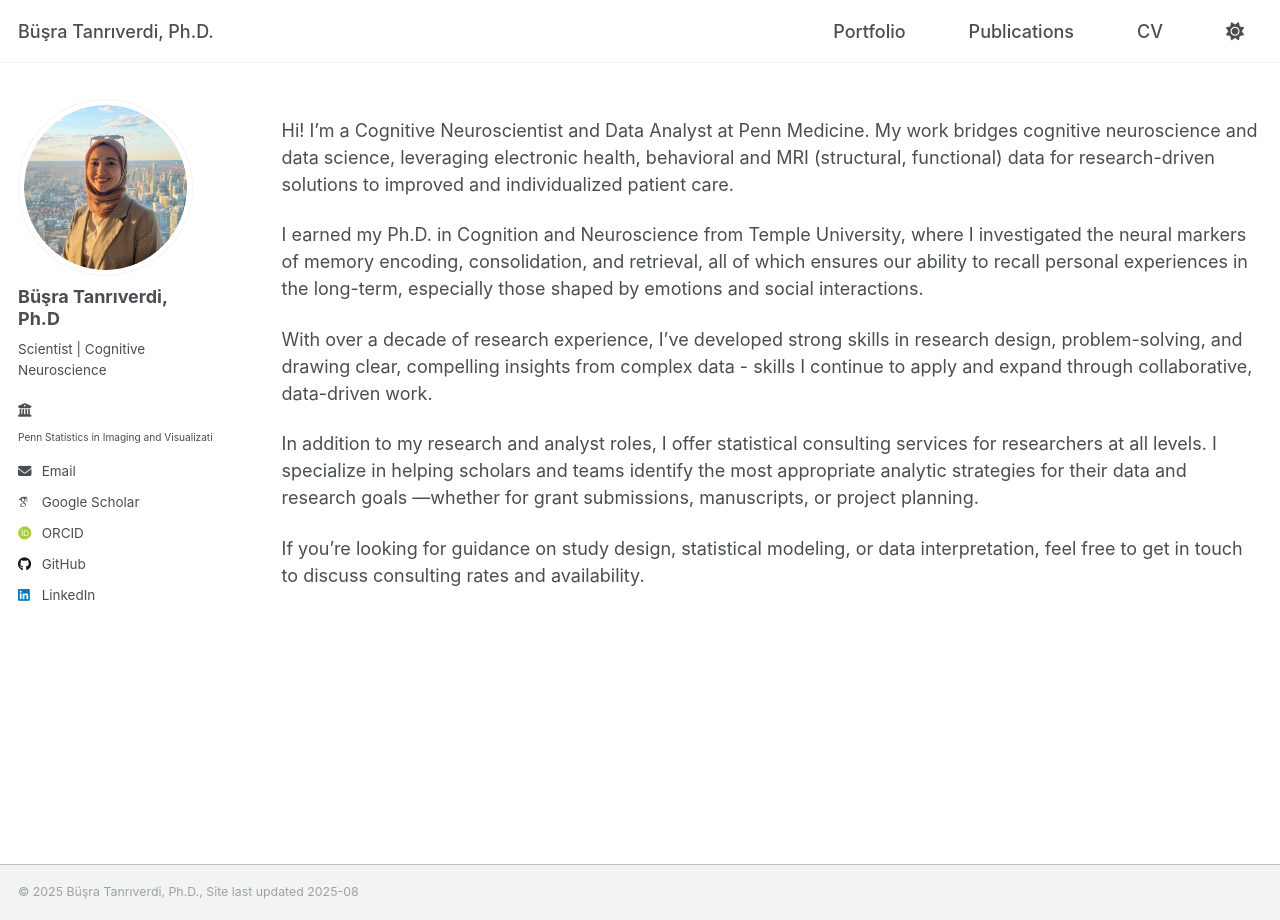
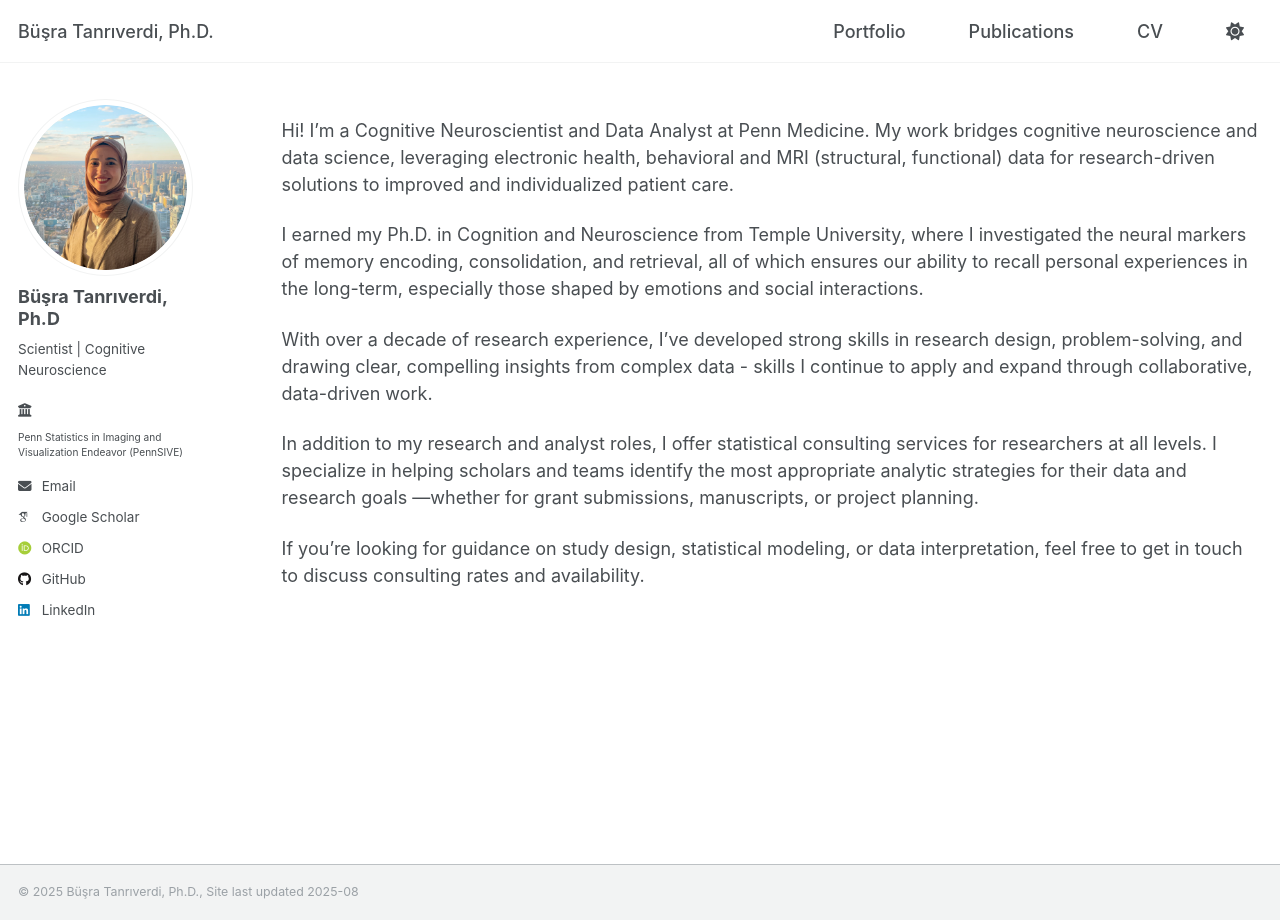
Before and after one commit to busratanriverdi/busratanriverdi.github.io, a Jekyll site: the page built from _pages/about.md, in a window 1280 px wide. Built offline with Jekyll 4.4.1, drawn with Linux system fonts in a browser that asks for light colours; some web fonts are replaced; a script that is not in the unit is left out.

```diff
--- a/_config.yml
+++ b/_config.yml
@@ -27,9 +27,7 @@ author:
   pronouns         : # example: "she/her"
   bio              : "Scientist | Cognitive Neuroscience"
   location         : # "Philadelphia"
-  employer         : >
-    Penn Statistics in Imaging and
-    Visualization Endeavor (PennSIVE)
+  employer         : "Penn Statistics in Imaging and <br>Visualization Endeavor (PennSIVE)"
   uri              : # URL
   email            : "busra.tanriverdi@gmail.com"
 
```
